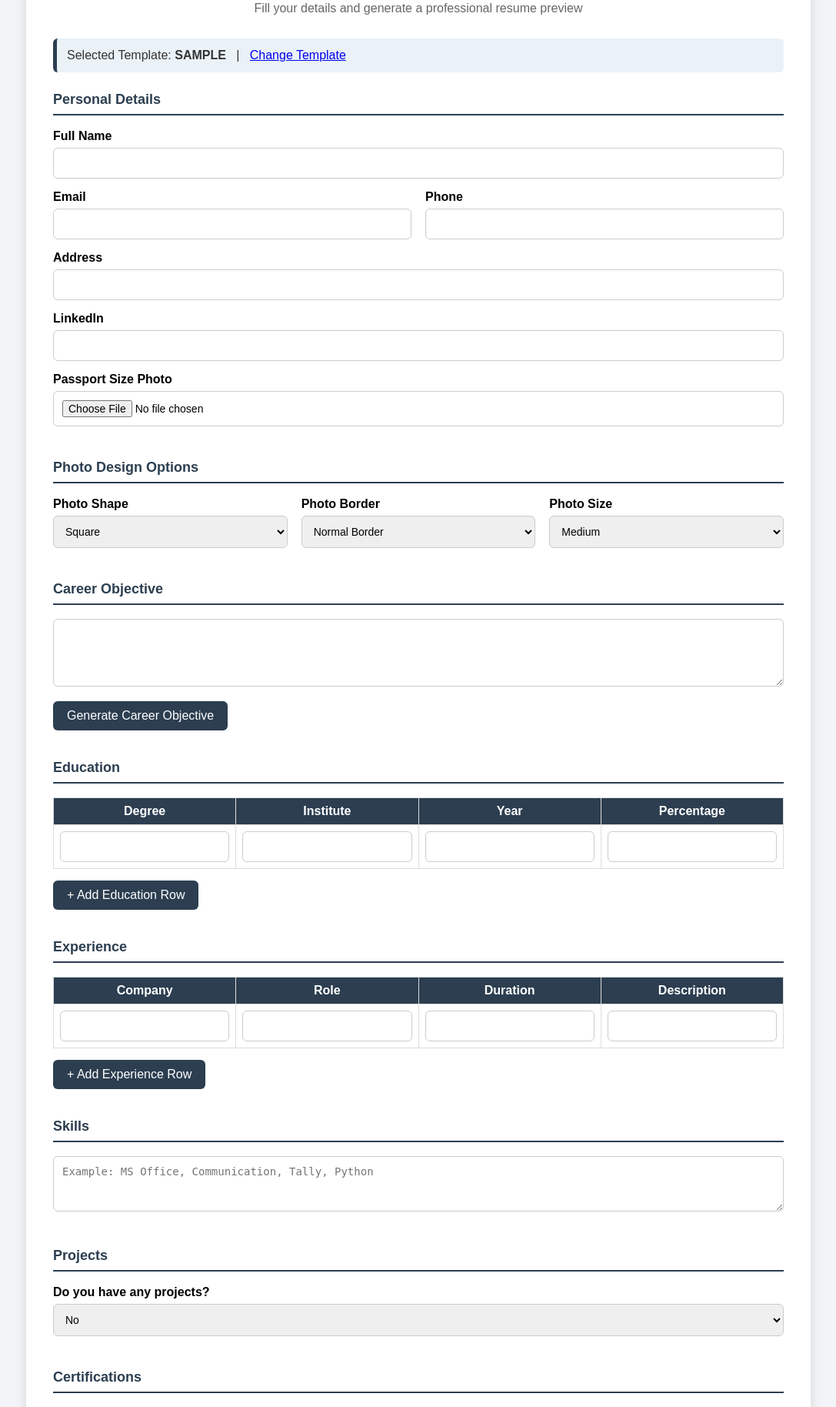
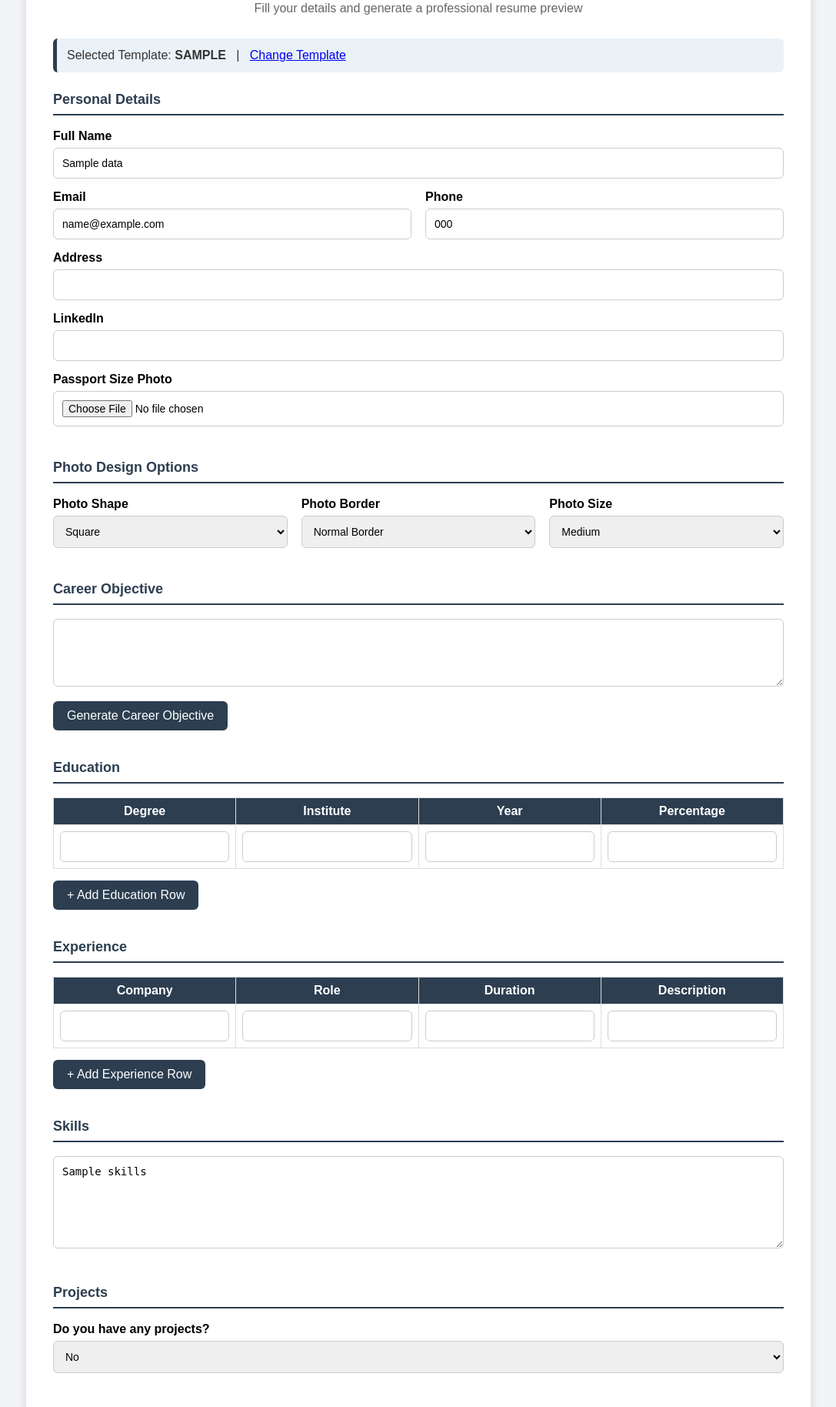
Before and after one commit to vandanasolanki391-prog/resume-builder, a Python web app: template templates/form.html in a window 1280 px wide. Shown: the part 137-1965 px from the top of the page at 77% size, without its empty margins (96-1183 px from the left). Run offline with Jinja, Linux system fonts and the light colour scheme; the template is opened without the code that fills it: most values are stand-ins (such as "Sample title", 1, 10 or a date in 2020).

Commit message:
Update form.html

```diff
--- a/templates/form.html
+++ b/templates/form.html
@@ -161,17 +161,17 @@
             <h2>Personal Details</h2>
 
             <label>Full Name</label>
-            <input type="text" name="name" required>
+            <input type="text" name="name" value="{{ data.name if data else '' }}">
 
             <div class="row">
                 <div class="col">
                     <label>Email</label>
-                    <input type="email" name="email" required>
+                   <input type="email" name="email" value="{{ data.email if data else '' }}">
                 </div>
 
                 <div class="col">
                     <label>Phone</label>
-                    <input type="text" name="phone" required>
+                    <input type="text" name="phone" value="{{ data.phone if data else '' }}">
                 </div>
             </div>
 
@@ -274,7 +274,7 @@
 
         <div class="section">
             <h2>Skills</h2>
-            <textarea name="skills" rows="3" placeholder="Example: MS Office, Communication, Tally, Python"></textarea>
+            <textarea name="skills" rows="6">{{ data.skills if data else '' }}</textarea>
         </div>
 
         <div class="section">
@@ -350,6 +350,9 @@ function toggleProjectBox() {
 }
 
 function generateObjective() {
+    <button type="submit" formaction="/save" style="background:#2c3e50;color:white;padding:12px 20px;border:none;border-radius:6px;margin-top:10px;cursor:pointer;">
+    Save Resume
+</button>
     let objectives = [
         "Motivated and detail-oriented professional seeking an opportunity to apply my skills and knowledge in a reputed organization while contributing to its growth and success.",
         "To obtain a responsible position where I can utilize my education, skills and abilities for professional growth and contribute effectively to the organization.",
```
